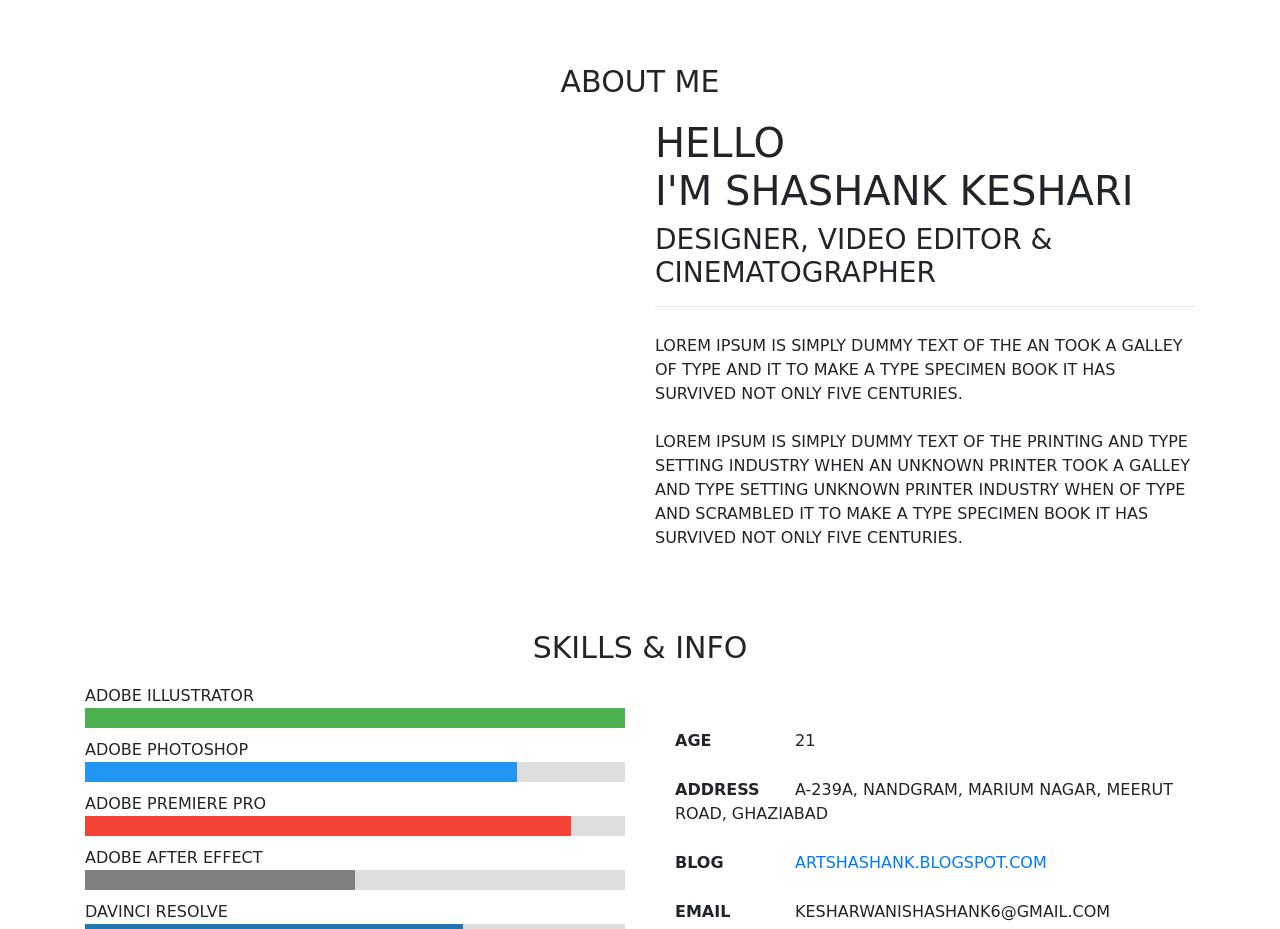
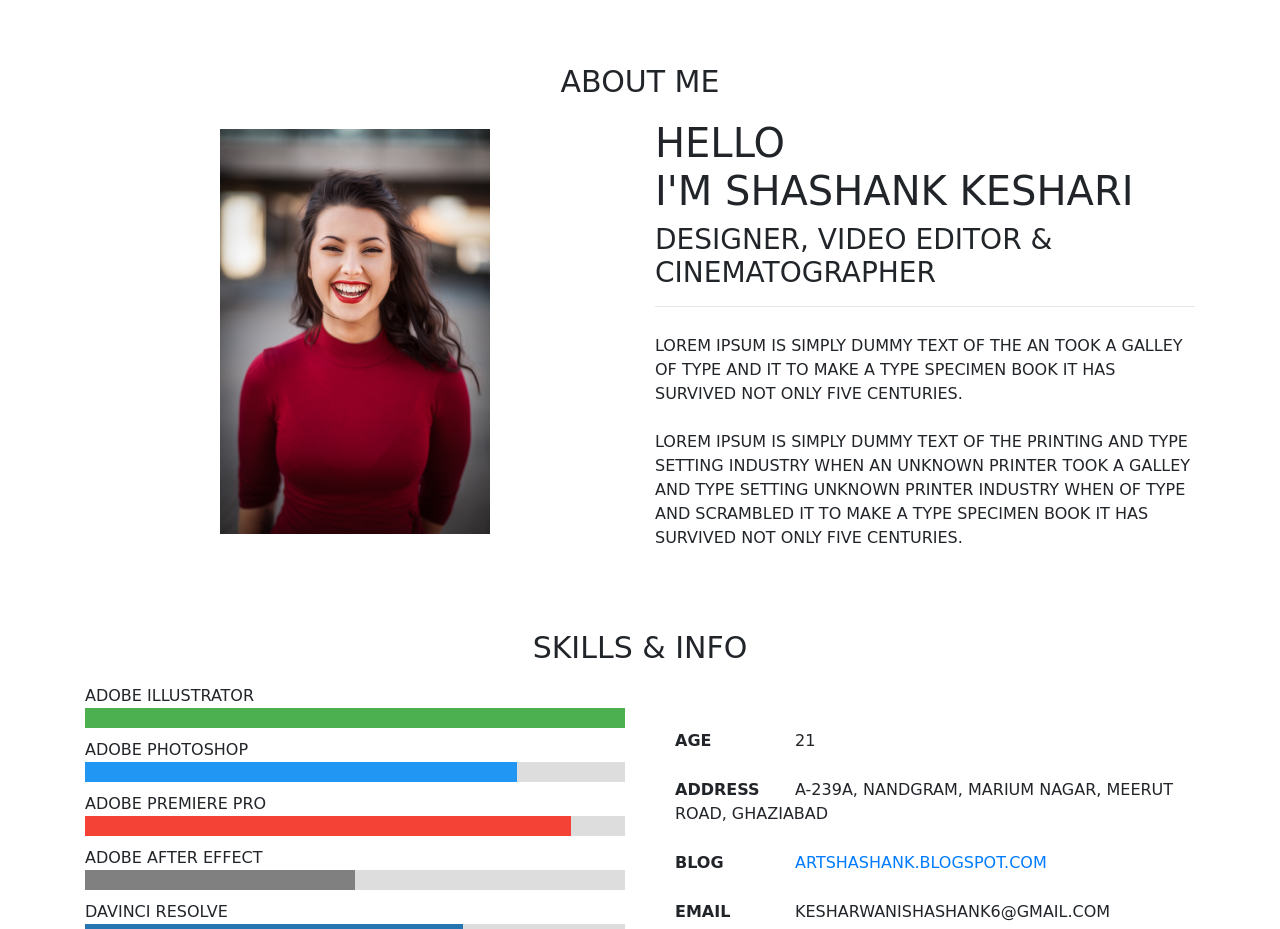
Before and after one commit to ajaysharma12799/shashank-portfolio, a plain HTML site: page index.html in a window 1280 px wide. Shown: the part 800-1729 px from the top of the page. Drawn offline with nearby package versions, Linux system fonts and the light colour scheme; a web font is replaced by a local one.

Commit message:
fix all broken links

```diff
--- a/index.html
+++ b/index.html
@@ -89,7 +89,7 @@
         <div class="row">
             <div class="col-lg-6 col-md-6-col sm-6">
                 <div class="profile-image">
-                    <img src="assets/img/profile.jpg" alt="">
+                    <img src="assets/profile.jpg" alt="">
                 </div>
             </div>
             <div class="col-lg-6 col-md-6-col sm-6">
```
